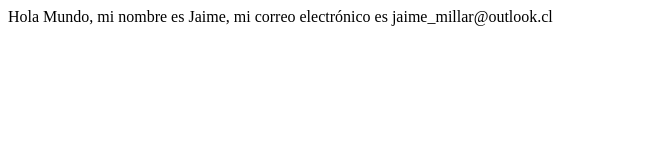
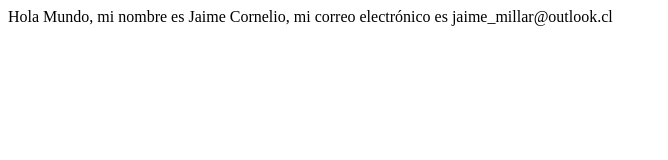
Before and after one commit to aventura6/ProyectoDemoCursoPrework, a plain HTML site: page index.html in a window 1280 px wide. Shown: the whole page, without its empty margins (0-668 px from the left). Drawn offline with Linux system fonts and the light colour scheme.

Commit message:
index.html

```diff
--- a/index.html
+++ b/index.html
@@ -8,7 +8,7 @@
 </head>
 <body>
     <article>
-        Hola Mundo, mi nombre es Jaime, mi correo electrónico es jaime_millar@outlook.cl
+        Hola Mundo, mi nombre es Jaime Cornelio, mi correo electrónico es jaime_millar@outlook.cl
     </article>
 </body>
 </html>
```
